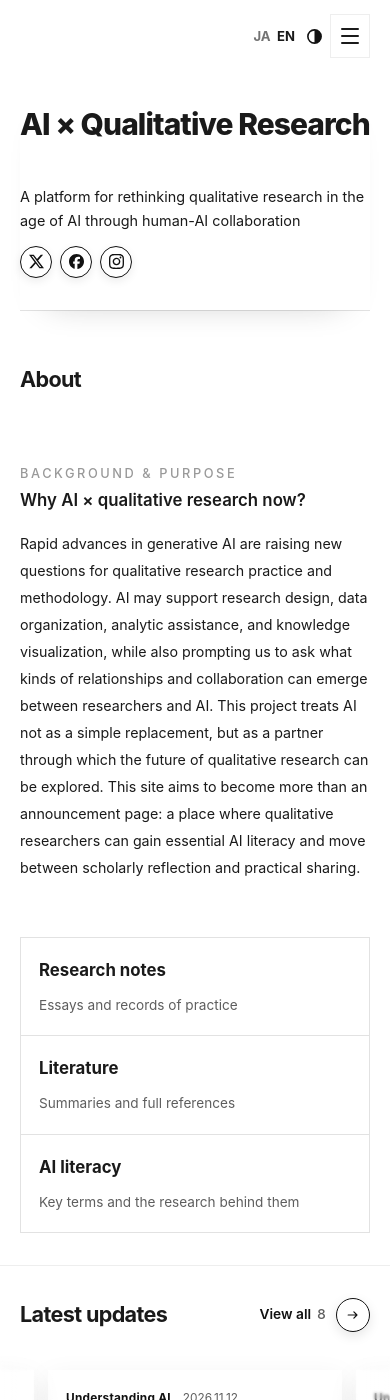
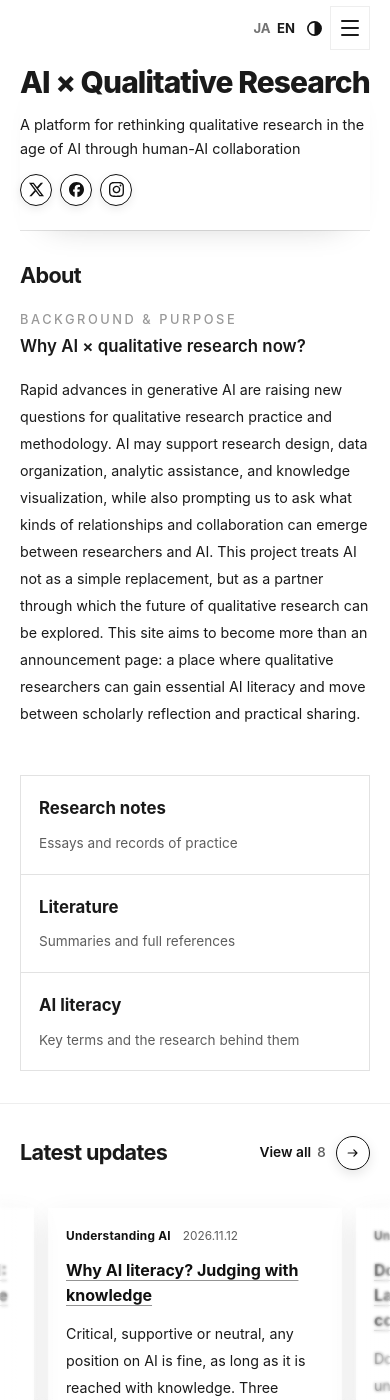
Before and after one commit to xuehaisheng/ai-qualitative-research, a Jekyll site: the page built from index.html, in a window 390 px wide and 1400 px high. Built offline with Jekyll 4.4.1, drawn with Linux system fonts in a browser that asks for light colours.

Commit message:
Tighten mobile homepage spacing while preserving masthead animation

```diff
--- a/index.html
+++ b/index.html
@@ -257,7 +257,7 @@ This site aims to become more than an announcement page: a place where qualitati
 .home-page .hero-main .hero-share { margin: 0; justify-self: end; gap: 8px; }
 .hero-share .share-btn { width: 32px; height: 32px; }
 .hero-share .share-btn svg { width: 15px; height: 15px; }
-@media (max-width: 600px) { .masthead-on.home-page .hero-main h1 { margin-bottom: 20px !important; } .home-page .hero-main { grid-template-columns: 1fr; } .home-page .hero-main .hero-share { justify-self: start; margin-top: 12px; } }
+@media (max-width: 600px) { .home-page .hero-main { grid-template-columns: 1fr; } .home-page .hero-main .hero-share { justify-self: start; margin-top: 12px; } }
 .masthead-sda .site-header::after { animation: mh-show linear both; animation-timeline: scroll(root); animation-range: calc(var(--mh-dist) - 2px) var(--mh-dist); }
 /* Menu-open state. No !important on transform: an !important value would override the short open/close animation. */
 body.masthead-on.mh-menu:not(.masthead-docked):not(.mh-measure) .site-header .brand-copy strong { animation: none; transform: translate(0, -50%) scale(var(--mh-s)); }
@@ -287,6 +287,16 @@ body.masthead-on.mh-menu:not(.masthead-docked):not(.mh-measure) .site-header .de
 /* Reduced motion / very large text still show the title once, without animation. */
 .masthead-static .hero-main h1 { position: absolute; width: 1px; height: 1px; padding: 0; margin: 0 !important; overflow: hidden; clip-path: inset(50%); }
 @media (max-width:600px) {
+  /* Keep the control row and the hero compact without changing the desktop masthead. */
+  .home-page .site-header .header-shell { min-height: 56px !important; }
+  .masthead-stacked.home-page .hero { padding-top: calc(var(--mh-header, 56px) + 8px) !important; }
+  .home-page .hero { padding-bottom: 8px !important; }
+  .home-page .hero-main { padding-bottom: 24px !important; }
+  .masthead-on.home-page .hero-main h1 { height: var(--mh-title-height, auto); margin-bottom: 12px !important; }
+  .home-page .hero + .page-section { padding-top: 24px !important; }
+  .home-page #about { row-gap: 16px; }
+  .home-page #about .section-heading { margin-bottom: 0 !important; }
+  .home-page #about .section-heading h2 { margin-bottom: 0 !important; }
   .home-page .site-header .header-tools { gap: 2px !important; }
   .home-page .site-header .lang-btn { min-width: 24px; padding-inline: 2px !important; }
   .home-page .site-header .display-toggle { width: 28px; }
@@ -581,6 +591,10 @@ SOFTWARE.
     size = desiredSize;
     const titleRoom = stacked ? document.querySelector('.hero-main').clientWidth : room;
     size = Math.max(small, Math.min(size, small * titleRoom / b.width));
+    // The visible mobile title stays on one line. Reserve its actual height rather
+    // than the wrapped, invisible h1's height, so the tagline follows it closely.
+    if (mobile) root.setProperty('--mh-title-height', (size * 1.2) + 'px');
+    else root.removeProperty('--mh-title-height');
     const a = h1.getBoundingClientRect();
     dy = (a.top + scrollY + a.height / 2) - (b.top + b.height / 2);
     // Shrink while the box's bottom line rises to the header.
```
